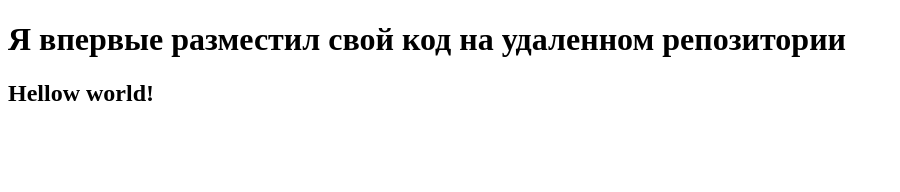
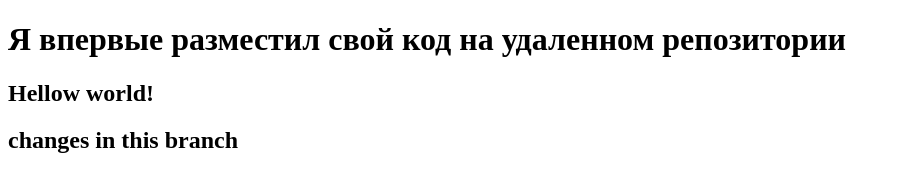
Before and after one commit to BananILN/new-repo, a plain HTML site: page index.html in a window 1280 px wide. Shown: the whole page, without its empty margins (0-900 px from the left). Drawn offline with Linux system fonts and the light colour scheme.

Commit message:
add h2 in new-branch

```diff
--- a/index.html
+++ b/index.html
@@ -8,5 +8,6 @@
 <body>
     <h1>Я впервые разместил свой код на удаленном репозитории</h1>
     <h2>Hellow world!</h2>
+    <h2>changes in this branch </h2>
 </body>
 </html>
```
